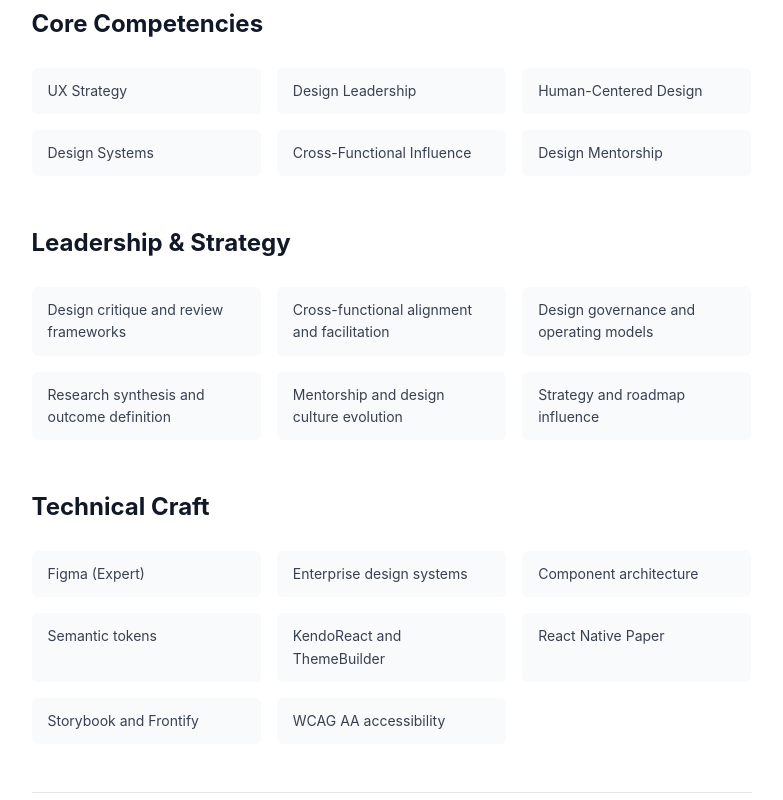
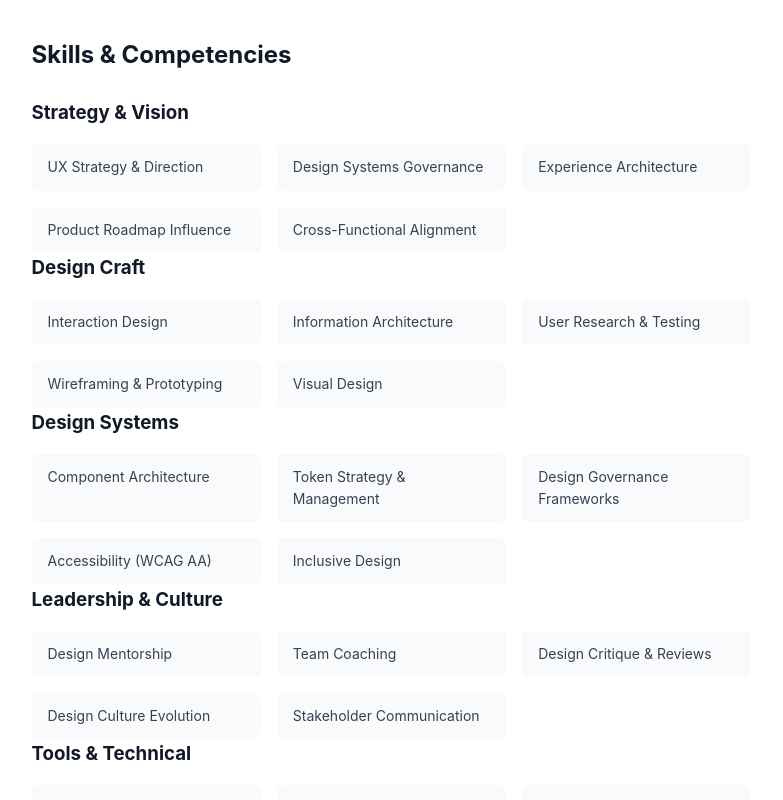
Before and after one commit to davyjonesdesign/davy-jones, a React (Create React App) app: page /about in a window 1280 px wide. Shown: the part 1100-1900 px from the top of the page, without its empty margins (241-1024 px from the left). Built offline with nearby package versions, Linux system fonts and the light colour scheme.

Commit message:
Reposition portfolio around UX strategy leadership

```diff
--- a/public/index.html
+++ b/public/index.html
@@ -7,19 +7,19 @@
     <meta name="theme-color" content="#000000" />
     <meta
       name="description"
-      content="Staff-level UX/UI Designer specializing in enterprise design systems, UX engineering, and AI-assisted interfaces."
+      content="Lead UX Designer specializing in UX strategy, design leadership, enterprise design systems governance, and accessible product experiences."
     />
     <link rel="canonical" href="https://www.davyjones.me/" />
     <meta property="og:type" content="website" />
-    <meta property="og:title" content="Davy Jones | Design Systems Lead and UX Engineer" />
-    <meta property="og:description" content="Staff-level UX/UI Designer specializing in enterprise design systems, UX engineering, and AI-assisted interfaces." />
+    <meta property="og:title" content="Davy Jones | UX Strategy & Design Leadership" />
+    <meta property="og:description" content="Lead UX Designer specializing in UX strategy, design leadership, enterprise design systems governance, and accessible product experiences." />
     <meta property="og:url" content="https://www.davyjones.me/" />
     <meta property="og:site_name" content="Davy Jones" />
     <meta property="og:image" content="https://davyjonesdesign.github.io/data-for-axios/assets/portfolio-preview.jpg" />
     <meta property="og:image:alt" content="Davy Jones portfolio preview" />
     <meta name="twitter:card" content="summary_large_image" />
-    <meta name="twitter:title" content="Davy Jones | Design Systems Lead and UX Engineer" />
-    <meta name="twitter:description" content="Staff-level UX/UI Designer specializing in enterprise design systems, UX engineering, and AI-assisted interfaces." />
+    <meta name="twitter:title" content="Davy Jones | UX Strategy & Design Leadership" />
+    <meta name="twitter:description" content="Lead UX Designer specializing in UX strategy, design leadership, enterprise design systems governance, and accessible product experiences." />
     <meta name="twitter:image" content="https://davyjonesdesign.github.io/data-for-axios/assets/portfolio-preview.jpg" />
     <link rel="apple-touch-icon" href="%PUBLIC_URL%/logo192.png" />
     <!--
@@ -37,7 +37,7 @@
       Learn how to configure a non-root public URL by running `npm run build`.
     -->
 
-    <title>Davy Jones | Design Systems Lead and UX Engineer</title>
+    <title>Davy Jones | UX Strategy & Design Leadership</title>
      <script>
         (function (l) {
             if (l.search[1] === "/") {
--- a/src/pages/About.js
+++ b/src/pages/About.js
@@ -2,33 +2,57 @@ import React from 'react';
 import { Download } from 'lucide-react';
 
 const About = () => {
-  const competencies = [
-    'UX Strategy',
-    'Design Leadership',
-    'Human-Centered Design',
-    'Design Systems',
-    'Cross-Functional Influence',
-    'Design Mentorship'
-  ];
-
-  const leadershipSkills = [
-    'Design critique and review frameworks',
-    'Cross-functional alignment and facilitation',
-    'Design governance and operating models',
-    'Research synthesis and outcome definition',
-    'Mentorship and design culture evolution',
-    'Strategy and roadmap influence'
-  ];
-
-  const technicalSkills = [
-    'Figma (Expert)',
-    'Enterprise design systems',
-    'Component architecture',
-    'Semantic tokens',
-    'KendoReact and ThemeBuilder',
-    'React Native Paper',
-    'Storybook and Frontify',
-    'WCAG AA accessibility'
+  const skillGroups = [
+    {
+      title: 'Strategy & Vision',
+      skills: [
+        'UX Strategy & Direction',
+        'Design Systems Governance',
+        'Experience Architecture',
+        'Product Roadmap Influence',
+        'Cross-Functional Alignment'
+      ]
+    },
+    {
+      title: 'Design Craft',
+      skills: [
+        'Interaction Design',
+        'Information Architecture',
+        'User Research & Testing',
+        'Wireframing & Prototyping',
+        'Visual Design'
+      ]
+    },
+    {
+      title: 'Design Systems',
+      skills: [
+        'Component Architecture',
+        'Token Strategy & Management',
+        'Design Governance Frameworks',
+        'Accessibility (WCAG AA)',
+        'Inclusive Design'
+      ]
+    },
+    {
+      title: 'Leadership & Culture',
+      skills: [
+        'Design Mentorship',
+        'Team Coaching',
+        'Design Critique & Reviews',
+        'Design Culture Evolution',
+        'Stakeholder Communication'
+      ]
+    },
+    {
+      title: 'Tools & Technical',
+      skills: [
+        'Figma component architecture, variables, and design tokens',
+        'User research tools',
+        'Principle, Framer, and Lovable prototyping',
+        'Cursor, Claude Code, GitHub Copilot, and Figma MCP',
+        'React, TypeScript, JavaScript, HTML, CSS, Vue, and Git'
+      ]
+    }
   ];
 
   const cares = [
@@ -85,8 +109,7 @@ const About = () => {
       <p className="eyebrow">About</p>
       <h1>I set UX strategy and serve as design authority for complex, multi-team enterprise products.</h1>
       <p className="about-subtitle">
-        Senior/Lead UX Designer with 8+ years of experience moving from individual contributor to
-        design leader and design systems owner.
+        Senior UI Designer operating at principal scope, with 8+ years of experience across UX strategy, product design, design systems, mentorship, and cross-functional leadership.
       </p>
 
       <p>
@@ -102,9 +125,7 @@ const About = () => {
         adoption so quality becomes a shared practice rather than a late-stage review.
       </p>
       <p>
-        I am targeting Lead UX Designer and Principal Designer roles in enterprise tech where UX
-        strategy, cross-functional influence, design systems, and design culture matter. I am open to
-        remote or hybrid roles with a Chicagoland preference, targeting $130–155k.
+        I am based in Valparaiso, Indiana and targeting remote Lead UX Designer, Principal Designer, Design Systems Architect, and UX Strategy roles in enterprise tech where cross-functional influence and design culture matter.
       </p>
 
       <a
@@ -120,32 +141,19 @@ const About = () => {
 
       <hr />
 
-      <h2>Core Competencies</h2>
+      <h2>Skills & Competencies</h2>
+      {skillGroups.map((group) => (
+        <section key={group.title} className="skill-group" aria-labelledby={`${group.title}-heading`}>
+          <h3 id={`${group.title}-heading`}>{group.title}</h3>
           <div className="skills-grid">
-        {competencies.map((skill) => (
+            {group.skills.map((skill) => (
               <div key={skill} className="skill-item">
                 {skill}
               </div>
             ))}
           </div>
-
-      <h2>Leadership & Strategy</h2>
-      <div className="skills-grid">
-        {leadershipSkills.map((skill) => (
-          <div key={skill} className="skill-item">
-            {skill}
-          </div>
+        </section>
       ))}
-      </div>
-
-      <h2>Technical Craft</h2>
-      <div className="skills-grid">
-        {technicalSkills.map((skill) => (
-          <div key={skill} className="skill-item">
-            {skill}
-          </div>
-        ))}
-      </div>
 
       <hr />
 
--- a/src/pages/Home.js
+++ b/src/pages/Home.js
@@ -11,16 +11,13 @@ const Home = () => {
   return (
     <div className="landing container">
       <div className="landing-hero">
-        <p className="eyebrow">Lead UX Designer · Enterprise Product Strategy · Design Systems</p>
-        <h1>Design Leadership That Moves Organizations Forward</h1>
+        <p className="eyebrow">Lead UX Designer · Principal-Scope Product Strategy · Design Systems</p>
+        <h1>UX Strategy &amp; Design Leadership</h1>
         <p className="landing-intro">
-          I set UX strategy and serve as design authority for complex enterprise products, bringing
-          product, engineering, and business teams into alignment around decisions that improve quality,
-          delivery speed, and customer outcomes.
+          Scaling design excellence across complex organizations. I set UX direction, serve as design authority, and turn ambiguous enterprise workflows into clear product experiences that teams can ship and maintain.
         </p>
         <p className="landing-proof">
-          This portfolio shows UX strategy and design leadership, complex product ownership, scalable
-          design systems, and mentorship that helps design cultures mature without losing momentum.
+          My work uses design systems as a strategic asset, mentorship as a multiplier, and accessibility as a foundation for products used by expert teams in high-pressure environments.
         </p>
         <div className="landing-cta">
           <Link to="/work" className="btn btn-primary">
```
Also changed, not shown: src/data/portfolioData.js (+22 -19 lines). Lines whose indentation alone changed are shown as unchanged.
